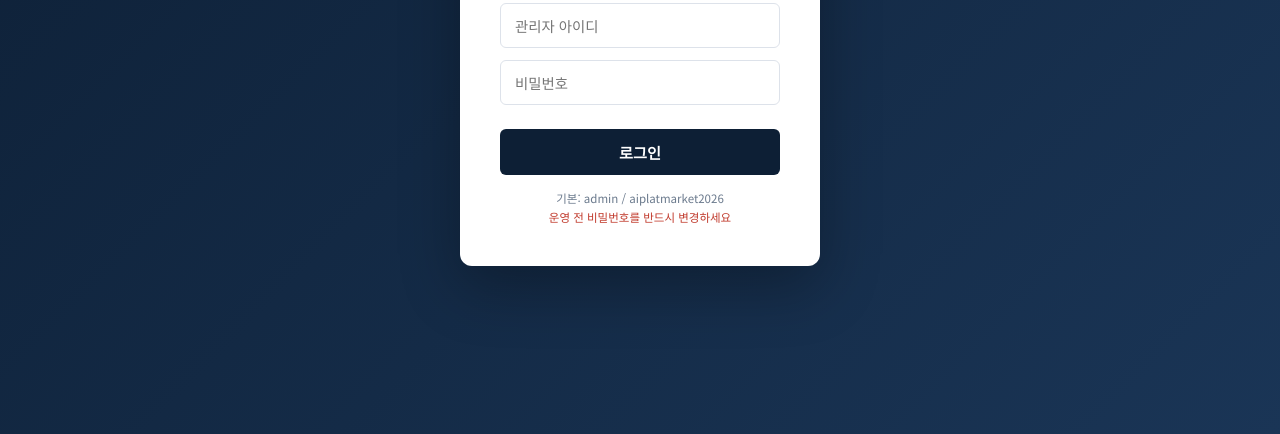
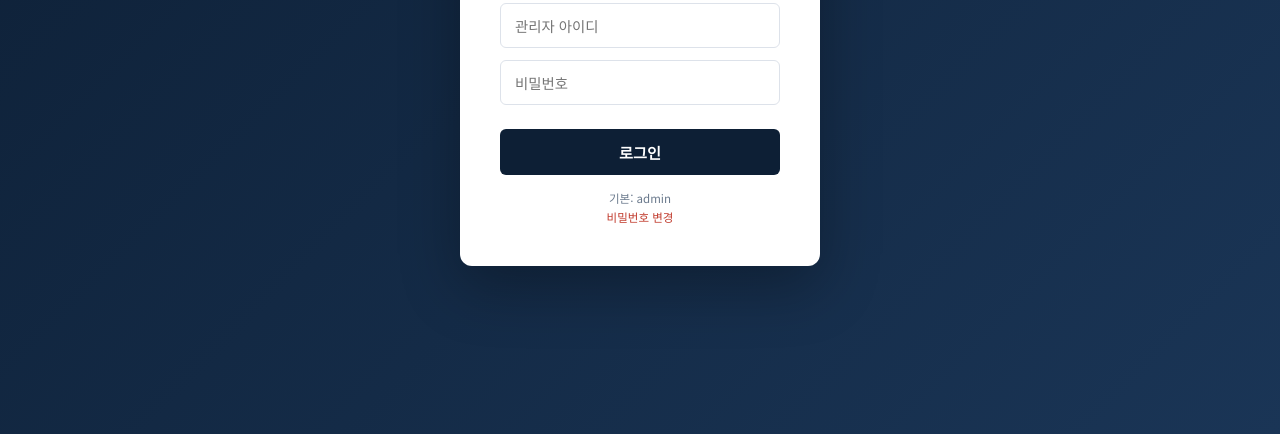
Before and after one commit to a55946564-chatdoumi/aiplatmarket, a website: page public/admin.html in a window 1280 px wide. Shown: the part 366-800 px from the top of the page. Drawn offline with Linux system fonts and the light colour scheme.

Commit message:
Add files via upload

```diff
--- a/public/admin.html
+++ b/public/admin.html
@@ -171,8 +171,8 @@ td{padding:10px 14px;font-size:.82rem;color:var(--text)}
       <button class="lg-btn" onclick="doLogin()">로그인</button>
     </div>
     <div style="margin-top:14px;font-size:.72rem;color:var(--g4);text-align:center">
-      기본: admin / aiplatmarket2026<br>
-      <span style="color:var(--red)">운영 전 비밀번호를 반드시 변경하세요</span>
+      기본: admin<br>
+      <span style="color:var(--red)">비밀번호 변경</span>
     </div>
   </div>
 </div>
```
Also changed, not shown: public/index.html (+1 -1 lines).
